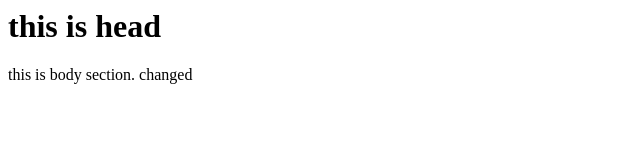
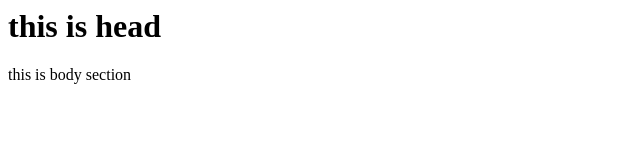
Before and after one commit to rahulrafiz/demo, a plain HTML site: page index.html in a window 1280 px wide. Shown: the full height of the page, 0-640 px from the left. Drawn offline with Linux system fonts and the light colour scheme.

Commit message:
balerpola

```diff
--- a/index.html
+++ b/index.html
@@ -4,6 +4,6 @@
 </head>
 
 <body>
-<p>this is body section. changed</p>
+<p>this is body section </p>
 </body>
 </html>
```
